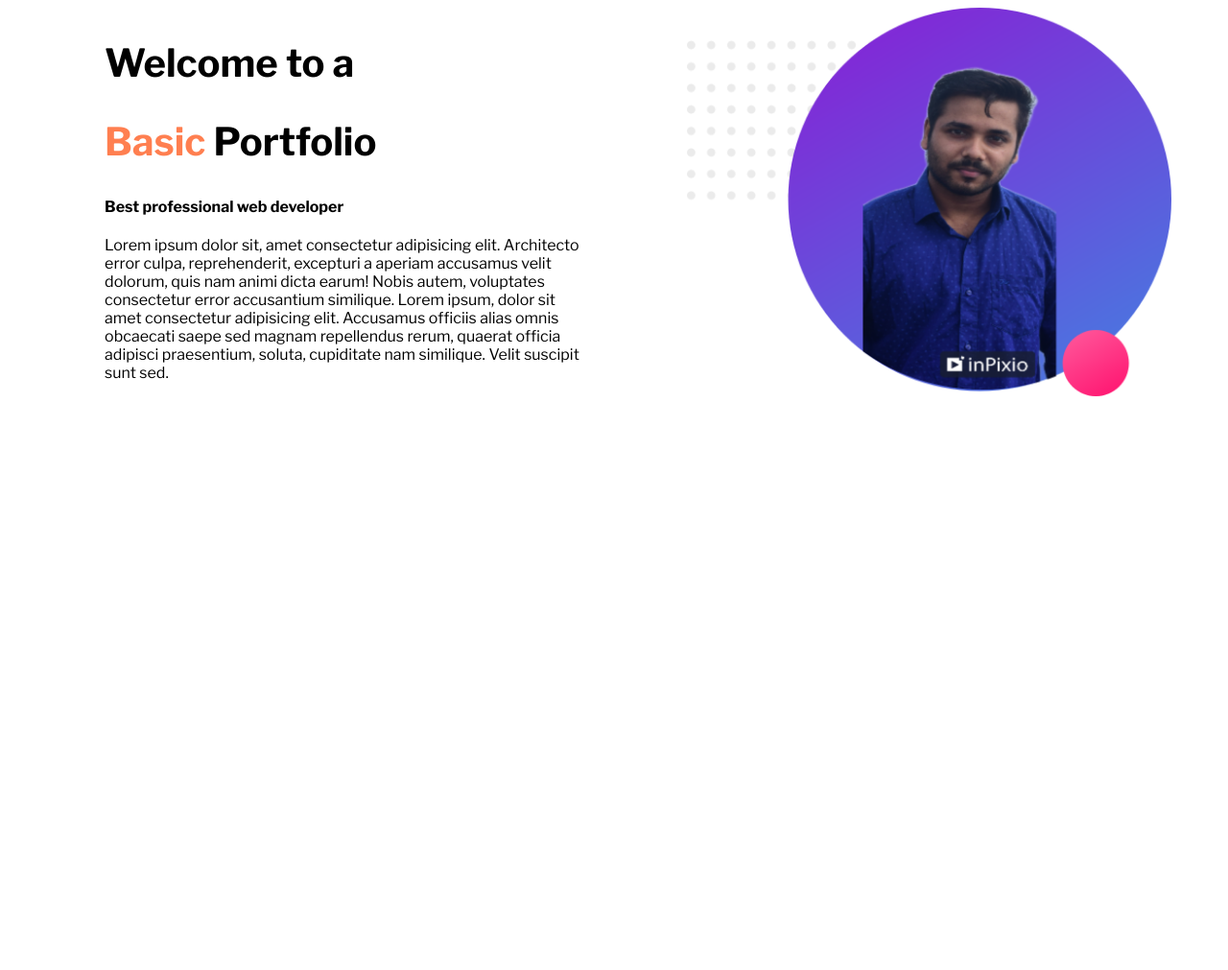
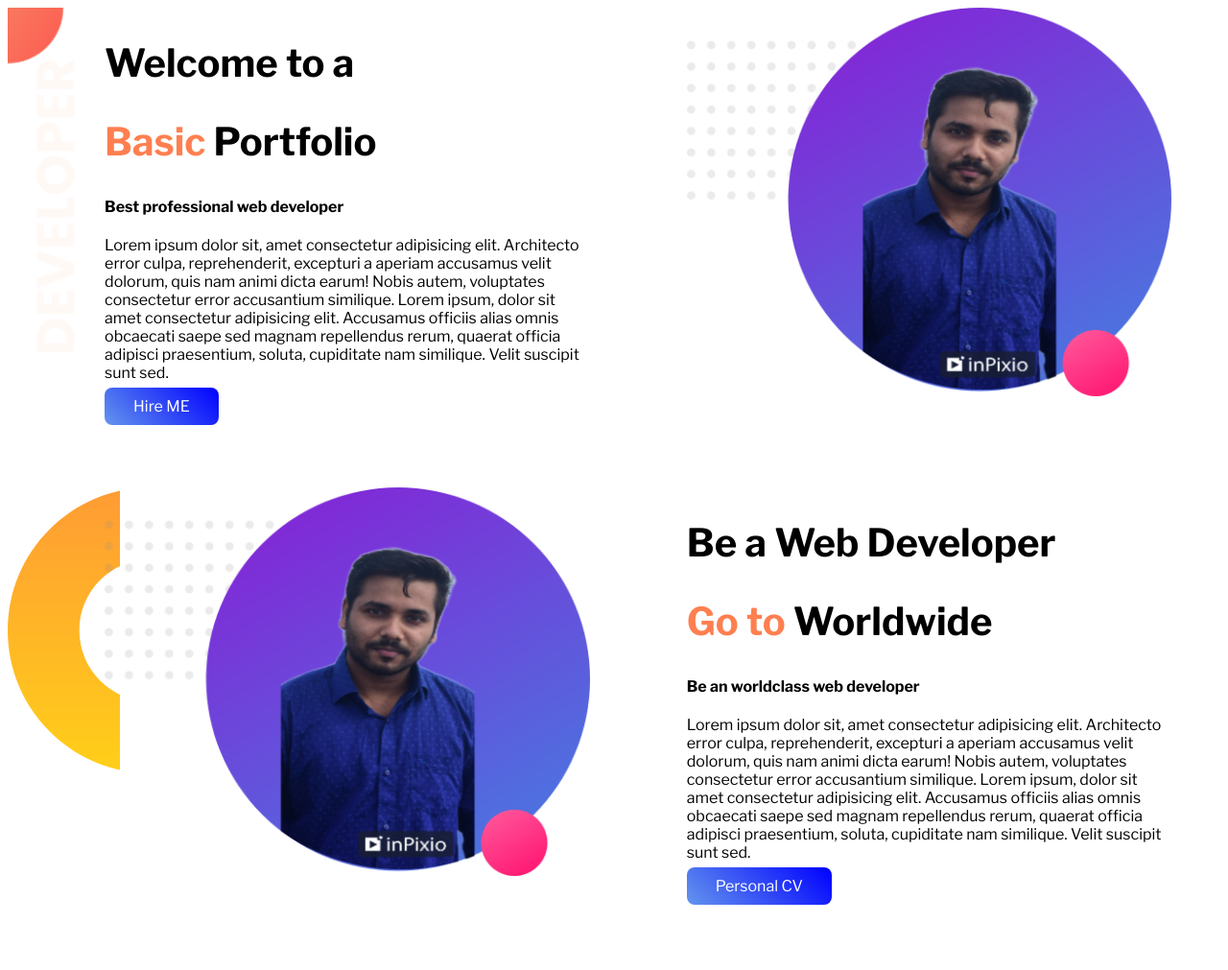
Before and after one commit to akdprince/basic-portfolio, a plain HTML site: page index.html in a window 1280 px wide. Shown: the whole page at 96% size. Before the commit the page ends 800 px from the top, so only its background shows below. Drawn offline with nearby package versions, Linux system fonts and the light colour scheme.

Commit message:
second part done

```diff
--- a/index.html
+++ b/index.html
@@ -11,7 +11,7 @@
     <link rel="stylesheet" href="style.css">
 </head>
 <body>
-   <section>
+   <section class="top-section">
     <div class="half">
         <h1>
             Welcome to a
@@ -19,10 +19,26 @@
         <h1><span class="name-highlight" >Basic</span> Portfolio</h1>
         <h4>Best professional web developer</h4>
         <p>Lorem ipsum dolor sit, amet consectetur adipisicing elit. Architecto error culpa, reprehenderit, excepturi a aperiam accusamus velit dolorum, quis nam animi dicta earum! Nobis autem, voluptates consectetur error accusantium similique. Lorem ipsum, dolor sit amet consectetur adipisicing elit. Accusamus officiis alias omnis obcaecati saepe sed magnam repellendus rerum, quaerat officia adipisci praesentium, soluta, cupiditate nam similique. Velit suscipit sunt sed.</p>
+        <a class="link_button" target="_blank" href="https://www.prothomalo.com/sports/cricket/4azlmo67xu">Hire ME</a>
     </div>
     <div class="half">
         <img src="pics/Anikpic.png" alt="">
     </div>
    </section>
+   <section class="middle-section">
+    <div class="half">
+        <img src="pics/Anikpic.png" alt="">
+    </div>
+
+    <div class="half">
+        <h1>
+            Be a Web Developer
+        </h1>
+        <h1><span class="name-highlight" >Go to</span> Worldwide</h1>
+        <h4>Be an worldclass web developer</h4>
+        <p>Lorem ipsum dolor sit, amet consectetur adipisicing elit. Architecto error culpa, reprehenderit, excepturi a aperiam accusamus velit dolorum, quis nam animi dicta earum! Nobis autem, voluptates consectetur error accusantium similique. Lorem ipsum, dolor sit amet consectetur adipisicing elit. Accusamus officiis alias omnis obcaecati saepe sed magnam repellendus rerum, quaerat officia adipisci praesentium, soluta, cupiditate nam similique. Velit suscipit sunt sed.</p>
+        <a class="link_button" target="_blank" href="https://www.linkedin.com/in/anik-kumar-das-967462149/">Personal CV</a>
+    </div>
+   </section>
 </body>
 </html>
--- a/style.css
+++ b/style.css
@@ -1,9 +1,11 @@
 body{
     font-family: "Libre Franklin", sans-serif;
+
 }
 
 .name-highlight{
     color:coral;
+
 }
 
 h1{
@@ -20,3 +22,27 @@ h1{
 .half img{
     width: 100%;
 }
+
+.top-section{
+    background-image: url("./pics/top-banner.png");
+    background-repeat: no-repeat;
+}
+
+
+.middle-section{
+    background-image: url("/pics/dream-bg.png");
+    background-repeat: no-repeat;
+}
+
+section{
+    height: 500px;
+}
+
+.link_button{
+    text-decoration: none;
+    background-image: linear-gradient(45deg,cornflowerblue , blue );
+    padding: 10px 30px;
+    color: white;
+    border-radius: 8px;
+
+}
```
